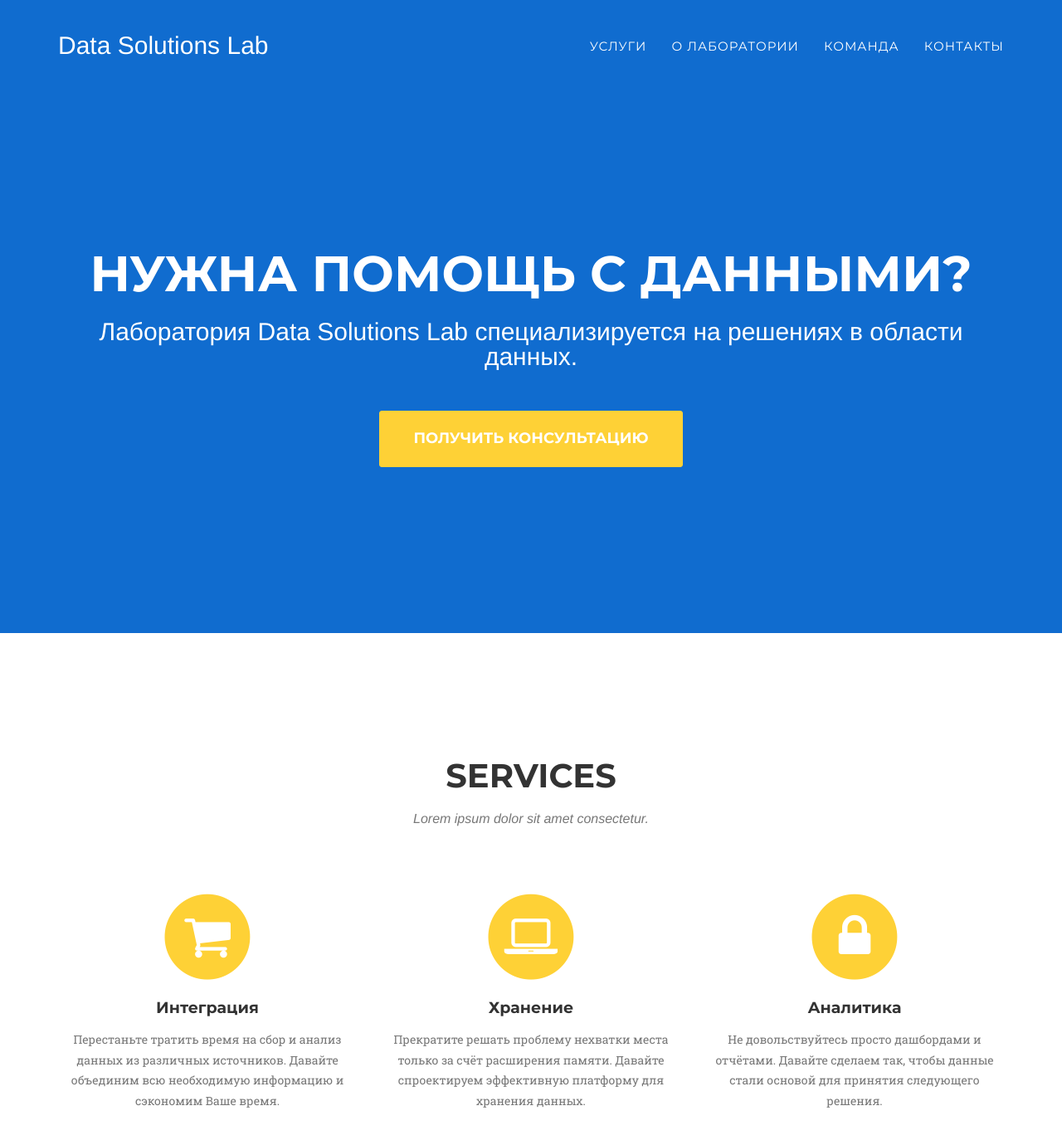
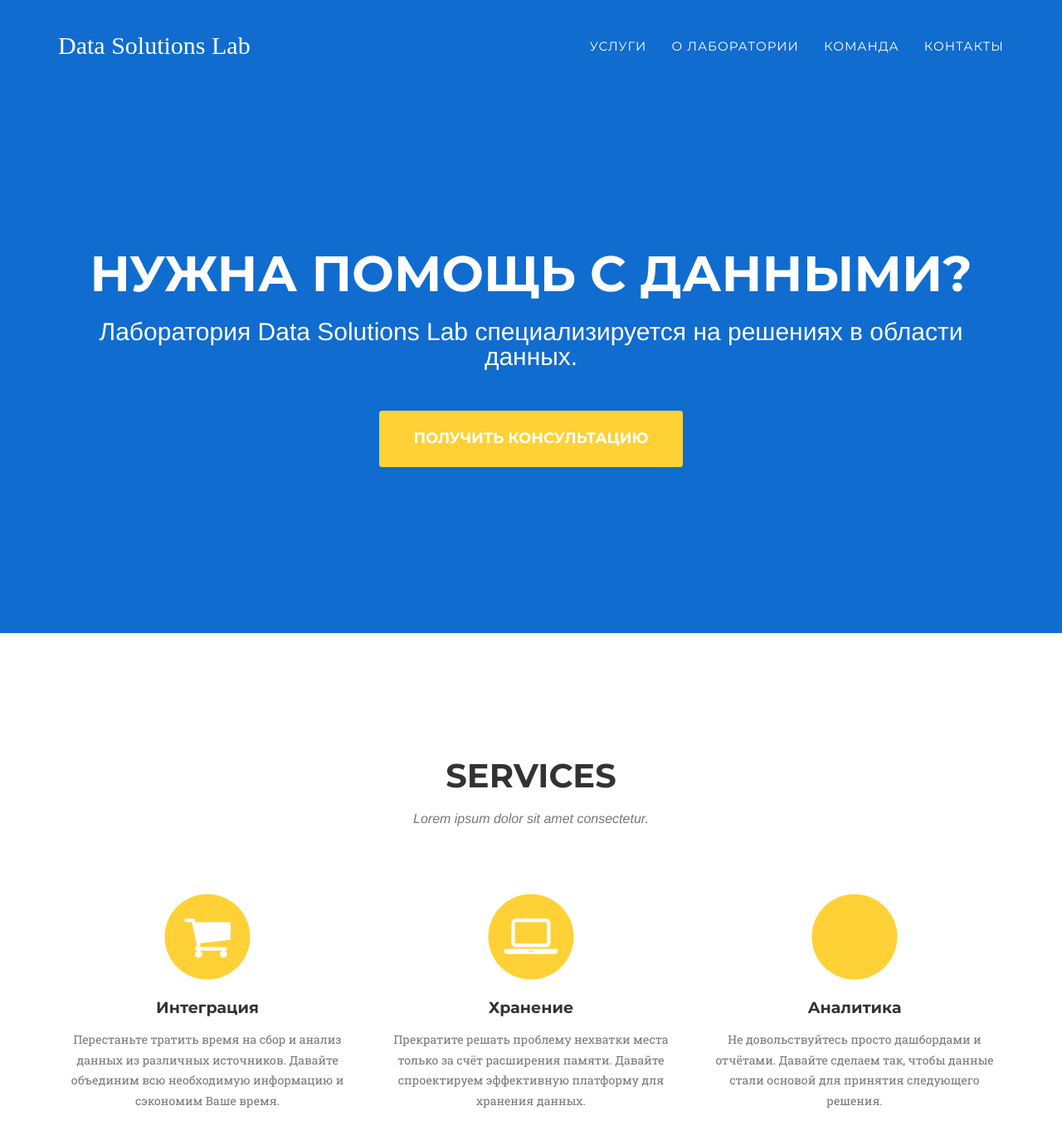
Before and after one commit to techwritex/datasolutionslab, a Jekyll site: the page built from index.html, in a window 1280 px wide and 1400 px high. Shown: the top 1374 px of the window at 83% size. Built offline with Jekyll 4.4.1, drawn with Linux system fonts in a browser that asks for light colours; some web fonts are replaced.

Commit message:
v 0.1.21

```diff
--- a/_includes/css/agency.css
+++ b/_includes/css/agency.css
@@ -177,7 +177,7 @@ fieldset[disabled] .btn-xl.active {
 
 .navbar-default .navbar-brand {
     /* font-family: "Kaushan Script","Helvetica Neue",Helvetica,Arial,cursive; */
-    font-family: Helvetica, Arial, sans-serif;
+    font-family: "Playfair Display", serif;
     /* color: #{{ site.data.template.color.primary }}; */
     color: #fff;
 }
--- a/_includes/header.html
+++ b/_includes/header.html
@@ -47,7 +47,7 @@
                 <div class="intro-heading">Нужна помощь с данными?</div>
                 <div class="intro-lead-in">Лаборатория Data Solutions Lab специализируется на решениях в области данных.</div>
                 <!-- <div class="intro-heading">Превратите Ваши данные в ценность</div> -->
-                <a href="#services" class="page-scroll btn btn-xl">Получить консультацию</a>
+                <a href="#contact" class="page-scroll btn btn-xl">Получить консультацию</a>
             </div>
         </div>
     </header>
--- a/_includes/services.html
+++ b/_includes/services.html
@@ -25,10 +25,14 @@
                     <p class="text-muted">Прекратите решать проблему нехватки места только за счёт расширения памяти. Давайте спроектируем эффективную платформу для хранения данных.</p>
                 </div>
                 <div class="col-md-4">
+                    <!-- <span class="fa-stack fa-4x">
+                        <i class="fa fa-circle fa-stack-2x text-primary"></i>
+                        <i class="fa fa-lock fa-stack-1x fa-inverse"></i>
+                    </span> -->
                     <span class="fa-stack fa-4x">
                         <i class="fa fa-circle fa-stack-2x text-primary"></i>
-                        <i class="fa fa-lock fa-stack-1x fa-inverse"></i>
-                    </span>
+                        <i class="far fa-chart-bar fa-stack-1x fa-inverse"></i>
+                      </span>
                     <h4 class="service-heading">Аналитика</h4>
                     <p class="text-muted">Не довольствуйтесь просто дашбордами и отчётами. Давайте сделаем так, чтобы данные стали основой для принятия следующего решения.</p>
                 </div>
```
Also changed, not shown: 1 other file.
